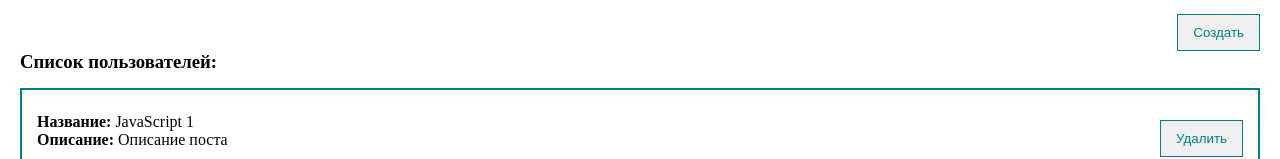
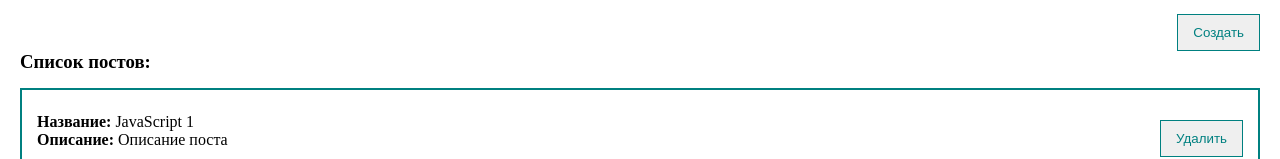
Before and after one commit to ZhaKam/Vue-3-Fundamental-Course, a Vue app: page / in a window 1280 px wide. Shown: the part 143-302 px from the top of the page. Built offline with nearby package versions, Linux system fonts and the light colour scheme.

Commit message:
Rendering by condition

```diff
--- a/src/components/PostList.vue
+++ b/src/components/PostList.vue
@@ -1,6 +1,6 @@
 <template>
-  <div>
-    <h3>Список пользователей:</h3>
+  <div v-if="posts.length > 0">
+    <h3>Список постов:</h3>
     <post-item
       v-for="post in posts"
       :post="post"
@@ -8,6 +8,7 @@
       @remove="$emit('remove', post)"
     />
   </div>
+  <h2 v-else style="color: red">Список постов пуст</h2>
 </template>
 
 <script>
```
